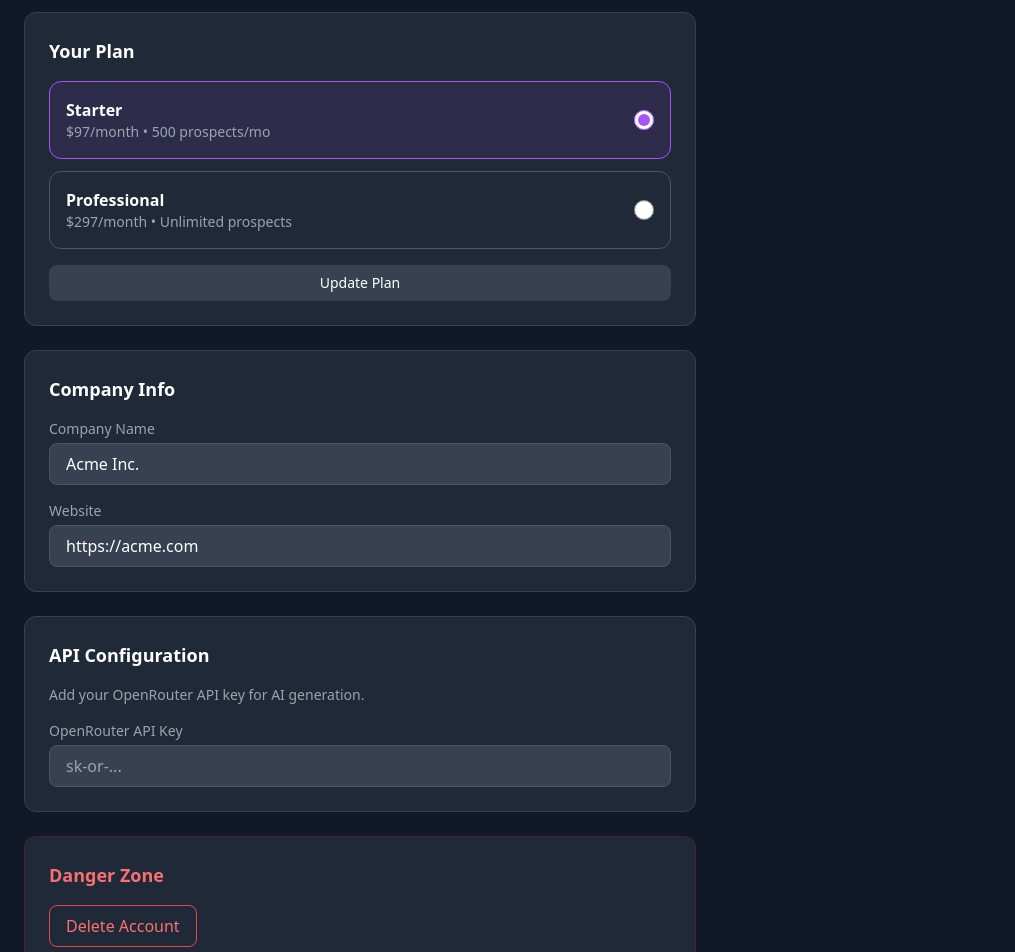
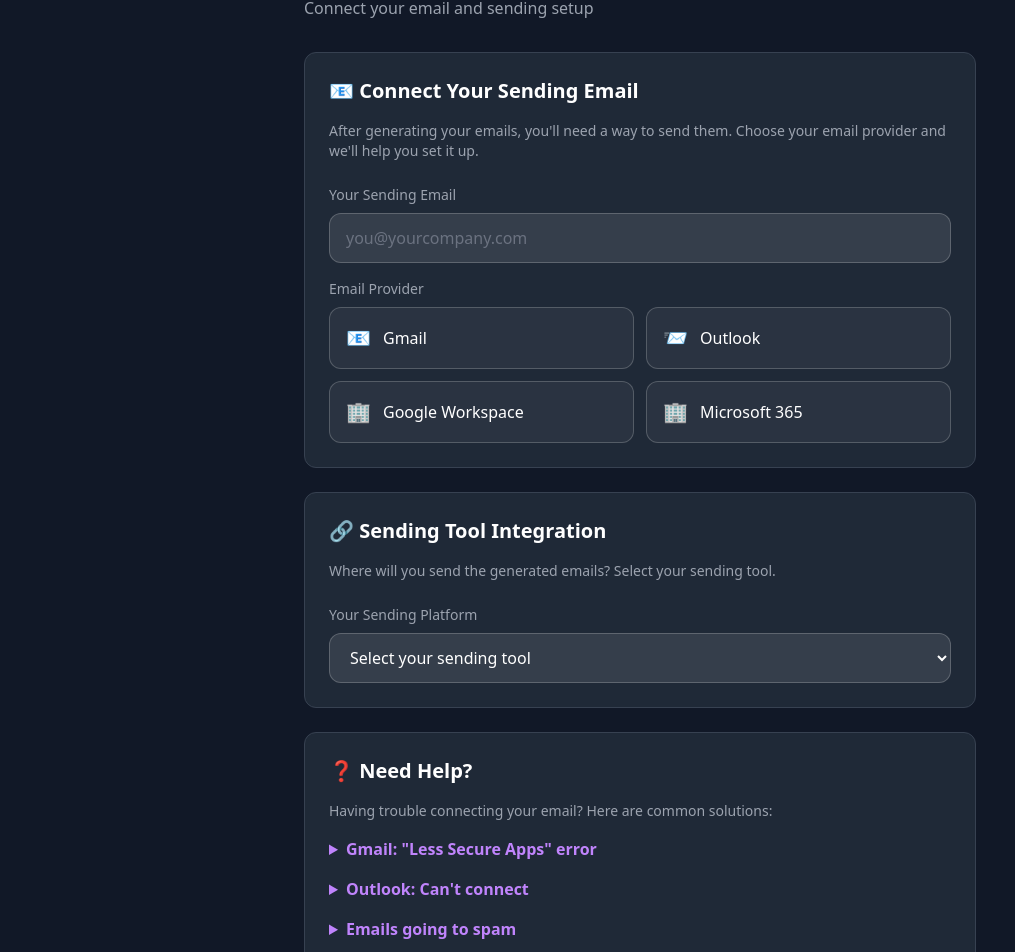
Before and after one commit to glbayless/sendgem-landing, a Next.js app: page /dashboard/settings in a window 1280 px wide. Shown: the part 133-1085 px from the top of the page, without its empty margins (0-1015 px from the left). Built offline with nearby package versions, Linux system fonts and the light colour scheme.

Commit message:
Add email setup guide and help docs in settings

```diff
--- a/app/dashboard/settings/page.js
+++ b/app/dashboard/settings/page.js
@@ -3,85 +3,200 @@
 import { useState } from 'react';
 
 export default function Settings() {
-  const [plan, setPlan] = useState('starter');
+  const [connectedEmail, setConnectedEmail] = useState('');
+  const [sendingTool, setSendingTool] = useState('');
+
+  const emailProviders = [
+    { id: 'gmail', name: 'Gmail', icon: '📧', docs: 'https://support.google.com/mail' },
+    { id: 'outlook', name: 'Outlook', icon: '📨', docs: 'https://support.microsoft.com/outlook' },
+    { id: 'google-workspace', name: 'Google Workspace', icon: '🏢', docs: 'https://support.google.com/mail' },
+    { id: 'office365', name: 'Microsoft 365', icon: '🏢', docs: 'https://docs.microsoft.com/microsoft-365' },
+  ];
+
+  const sendingTools = [
+    { id: 'instantly', name: 'Instantly', url: 'https://instantly.ai' },
+    { id: 'smartlead', name: 'Smartlead', url: 'https://www.smartlead.ai' },
+    { id: 'warmly', name: 'Warmly', url: 'https://www.warmly.ai' },
+    { id: 'mailgun', name: 'Mailgun', url: 'https://www.mailgun.com' },
+    { id: 'other', name: 'Other SMTP', url: '' },
+  ];
 
   return (
-    <div className="max-w-2xl">
-      <h1 className="text-2xl font-bold mb-6">Settings</h1>
+    <div className="max-w-2xl mx-auto">
+      <h1 className="text-2xl font-bold mb-2">Settings</h1>
+      <p className="text-gray-400 mb-8">Connect your email and sending setup</p>
 
-      {/* Subscription */}
+      {/* Email Connection */}
       <div className="bg-gray-800 rounded-xl p-6 border border-gray-700 mb-6">
-        <h2 className="text-lg font-semibold mb-4">Your Plan</h2>
-
-        <div className="space-y-3">
-          <label className={`flex items-center justify-between p-4 rounded-xl border cursor-pointer ${plan === 'starter' ? 'border-purple-500 bg-purple-500/10' : 'border-gray-600'}`}>
-            <div>
-              <div className="font-semibold">Starter</div>
-              <div className="text-sm text-gray-400">$97/month • 500 prospects/mo</div>
-            </div>
-            <input type="radio" name="plan" checked={plan === 'starter'} onChange={() => setPlan('starter')} className="w-5 h-5 accent-purple-500" />
-          </label>
-
-          <label className={`flex items-center justify-between p-4 rounded-xl border cursor-pointer ${plan === 'professional' ? 'border-purple-500 bg-purple-500/10' : 'border-gray-600'}`}>
-            <div>
-              <div className="font-semibold">Professional</div>
-              <div className="text-sm text-gray-400">$297/month • Unlimited prospects</div>
-            </div>
-            <input type="radio" name="plan" checked={plan === 'professional'} onChange={() => setPlan('professional')} className="w-5 h-5 accent-purple-500" />
-          </label>
-        </div>
-
-        <button className="mt-4 w-full py-2 rounded-lg bg-gray-700 text-sm hover:bg-gray-600">
-          Update Plan
-        </button>
-      </div>
-
-      {/* Company Settings */}
-      <div className="bg-gray-800 rounded-xl p-6 border border-gray-700 mb-6">
-        <h2 className="text-lg font-semibold mb-4">Company Info</h2>
+        <h2 className="text-xl font-semibold mb-4">📧 Connect Your Sending Email</h2>
+        <p className="text-gray-400 text-sm mb-6">
+          After generating your emails, you'll need a way to send them.
+          Choose your email provider and we'll help you set it up.
+        </p>
 
         <div className="space-y-4">
           <div>
-            <label className="block text-sm text-gray-400 mb-1">Company Name</label>
+            <label className="block text-sm text-gray-400 mb-2">Your Sending Email</label>
             <input
-              type="text"
-              defaultValue="Acme Inc."
-              className="w-full px-4 py-2 rounded-lg bg-gray-700 border border-gray-600 text-white"
+              type="email"
+              value={connectedEmail}
+              onChange={(e) => setConnectedEmail(e.target.value)}
+              placeholder="you@yourcompany.com"
+              className="w-full px-4 py-3 rounded-xl bg-white/10 border border-white/20 text-white placeholder-gray-500 focus:outline-none focus:border-purple-500"
             />
           </div>
 
           <div>
-            <label className="block text-sm text-gray-400 mb-1">Website</label>
-            <input
-              type="url"
-              defaultValue="https://acme.com"
-              className="w-full px-4 py-2 rounded-lg bg-gray-700 border border-gray-600 text-white"
-            />
+            <label className="block text-sm text-gray-400 mb-2">Email Provider</label>
+            <div className="grid grid-cols-2 gap-3">
+              {emailProviders.map((provider) => (
+                <button
+                  key={provider.id}
+                  className="p-4 rounded-xl border border-white/20 bg-white/5 hover:bg-white/10 flex items-center gap-3"
+                >
+                  <span className="text-xl">{provider.icon}</span>
+                  <span>{provider.name}</span>
+                </button>
+              ))}
+            </div>
           </div>
         </div>
       </div>
 
-      {/* API Keys */}
+      {/* Sending Tool Integration */}
       <div className="bg-gray-800 rounded-xl p-6 border border-gray-700 mb-6">
-        <h2 className="text-lg font-semibold mb-4">API Configuration</h2>
-        <p className="text-gray-400 text-sm mb-4">Add your OpenRouter API key for AI generation.</p>
+        <h2 className="text-xl font-semibold mb-4">🔗 Sending Tool Integration</h2>
+        <p className="text-gray-400 text-sm mb-6">
+          Where will you send the generated emails? Select your sending tool.
+        </p>
 
-        <div>
-          <label className="block text-sm text-gray-400 mb-1">OpenRouter API Key</label>
-          <input
-            type="password"
-            placeholder="sk-or-..."
-            className="w-full px-4 py-2 rounded-lg bg-gray-700 border border-gray-600 text-white"
-          />
+        <div className="space-y-4">
+          <div>
+            <label className="block text-sm text-gray-400 mb-2">Your Sending Platform</label>
+            <select
+              value={sendingTool}
+              onChange={(e) => setSendingTool(e.target.value)}
+              className="w-full px-4 py-3 rounded-xl bg-white/10 border border-white/20 text-white focus:outline-none focus:border-purple-500"
+            >
+              <option value="">Select your sending tool</option>
+              {sendingTools.map((tool) => (
+                <option key={tool.id} value={tool.id}>{tool.name}</option>
+              ))}
+            </select>
+          </div>
+
+          {sendingTool && (
+            <div className="p-4 rounded-xl bg-purple-500/20 border border-purple-500/50">
+              <h3 className="font-semibold mb-2">Setup Guide for {sendingTools.find(t => t.id === sendingTool)?.name}</h3>
+
+              {sendingTool === 'instantly' && (
+                <div className="text-sm text-gray-300 space-y-2">
+                  <p>1. Go to <a href="https://app.instantly.ai" target="_blank" className="text-purple-400 underline">Instantly.ai</a> and create account</p>
+                  <p>2. Connect your Gmail/Outlook in Settings → Email Accounts</p>
+                  <p>3. Upload the CSV we generated to your campaign</p>
+                  <p>4. Set your sending schedule and warmup preferences</p>
+                  <p className="text-gray-500 mt-2">💡 Tip: Start with 10-20 emails/day, then scale up gradually.</p>
+                </div>
+              )}
+
+              {sendingTool === 'smartlead' && (
+                <div className="text-sm text-gray-300 space-y-2">
+                  <p>1. Go to <a href="https://app.smartlead.ai" target="_blank" className="text-purple-400 underline">Smartlead.ai</a> and create account</p>
+                  <p>2. Connect your sending email in "Email Accounts"</p>
+                  <p>3. Import your CSV via "Campaigns → Import"</p>
+                  <p>4. Configure warmup and rotation settings</p>
+                  <p className="text-gray-500 mt-2">💡 Tip: Their inbox rotation helps with deliverability.</p>
+                </div>
+              )}
+
+              {sendingTool === 'warmly' && (
+                <div className="text-sm text-gray-300 space-y-2">
+                  <p>1. Go to <a href="https://app.warmly.ai" target="_blank" className="text-purple-400 underline">Warmly.ai</a> and create account</p>
+                  <p>2. Connect Gmail/Google Workspace in settings</p>
+                  <p>3. Create campaign and upload our CSV</p>
+                  <p>4. Enable "AI Warmup" for best results</p>
+                </div>
+              )}
+
+              {sendingTool === 'mailgun' && (
+                <div className="text-sm text-gray-300 space-y-2">
+                  <p>1. Create Mailgun account at mailgun.com</p>
+                  <p>2. Verify your sending domain (DNS setup)</p>
+                  <p>3. Get SMTP credentials from Settings → API</p>
+                  <p>4. Use with any SMTP-compatible tool</p>
+                </div>
+              )}
+
+              {sendingTool === 'other' && (
+                <div className="text-sm text-gray-300 space-y-2">
+                  <p>1. Get your email provider's SMTP settings</p>
+                  <p>2. Use our CSV with any email tool that supports CSV import</p>
+                  <p>3. Common settings for Gmail:</p>
+                  <ul className="ml-4 text-gray-500">
+                    <li>SMTP Host: smtp.gmail.com</li>
+                    <li>Port: 587 (TLS) or 465 (SSL)</li>
+                    <li>Enable "Less Secure Apps" or use App Password</li>
+                  </ul>
+                </div>
+              )}
+            </div>
+          )}
         </div>
       </div>
 
-      {/* Danger Zone */}
-      <div className="bg-gray-800 rounded-xl p-6 border border-red-900/50">
-        <h2 className="text-lg font-semibold mb-4 text-red-400">Danger Zone</h2>
-        <button className="px-4 py-2 rounded-lg border border-red-500 text-red-400 hover:bg-red-500/10">
-          Delete Account
-        </button>
+      {/* Help Section */}
+      <div className="bg-gray-800 rounded-xl p-6 border border-gray-700">
+        <h2 className="text-xl font-semibold mb-4">❓ Need Help?</h2>
+        <p className="text-gray-400 text-sm mb-4">
+          Having trouble connecting your email? Here are common solutions:
+        </p>
+
+        <div className="space-y-4">
+          <details className="cursor-pointer">
+            <summary className="font-semibold text-purple-400">Gmail: "Less Secure Apps" error</summary>
+            <div className="mt-2 text-sm text-gray-400 pl-4">
+              <p>1. Go to myaccount.google.com → Security</p>
+              <p>2. Enable 2-Factor Authentication</p>
+              <p>3. Go to App Passwords and generate a new password</p>
+              <p>4. Use that password in your sending tool</p>
+            </div>
+          </details>
+
+          <details className="cursor-pointer">
+            <summary className="font-semibold text-purple-400">Outlook: Can't connect</summary>
+            <div className="mt-2 text-sm text-gray-400 pl-4">
+              <p>1. Make sure you're using an "App Password" if you have 2FA</p>
+              <p>2. Or enable POP/IMAP in Outlook settings</p>
+              <p>3. Check: account.microsoft.com → Security → Advanced options</p>
+            </div>
+          </details>
+
+          <details className="cursor-pointer">
+            <summary className="font-semibold text-purple-400">Emails going to spam</summary>
+            <div className="mt-2 text-sm text-gray-400 pl-4">
+              <p>1. Warm up your email gradually (start with 10/day)</p>
+              <p>2. Add SPF/DKIM records for your domain</p>
+              <p>3. Don't send to spam traps (clean your prospect list)</p>
+              <p>4. Personalize your emails (our AI helps with this!)</p>
+            </div>
+          </details>
+
+          <details className="cursor-pointer">
+            <summary className="font-semibold text-purple-400">How to use our CSV with your tool</summary>
+            <div className="mt-2 text-sm text-gray-400 pl-4">
+              <p>1. Generate your campaign in SendGem</p>
+              <p>2. Click "Export CSV"</p>
+              <p>3. Go to your sending tool → Create new campaign</p>
+              <p>4. Import our CSV as your contact list</p>
+              <p>5. Map the "Subject" and "Body" fields to your email template</p>
+            </div>
+          </details>
+        </div>
+
+        <div className="mt-6 p-4 rounded-xl bg-green-500/20 border border-green-500/50">
+          <p className="text-green-400 font-semibold">💬 Still stuck?</p>
+          <p className="text-sm text-gray-300">Email us at support@sendgem.ai — we'll help you get set up!</p>
+        </div>
       </div>
     </div>
   );
```
Also changed, not shown: app/dashboard/layout.js (+5 -4 lines).
